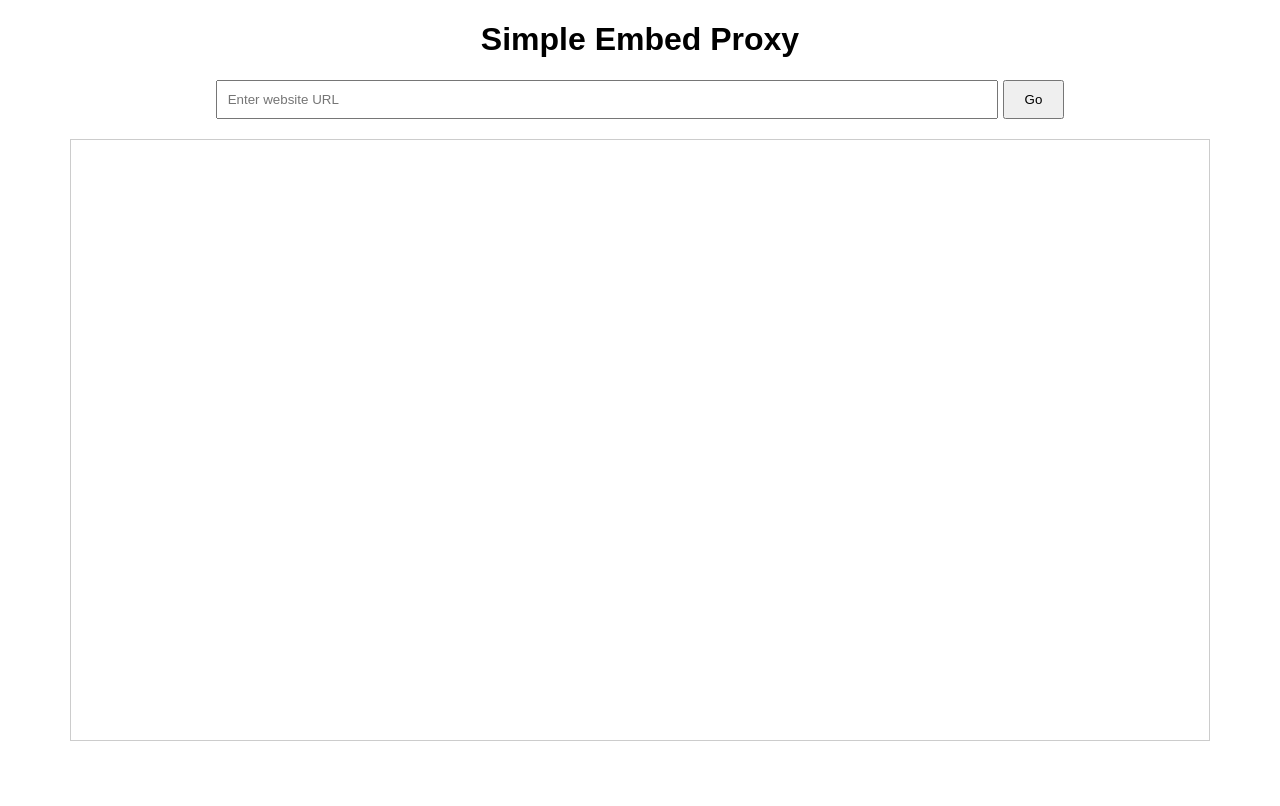
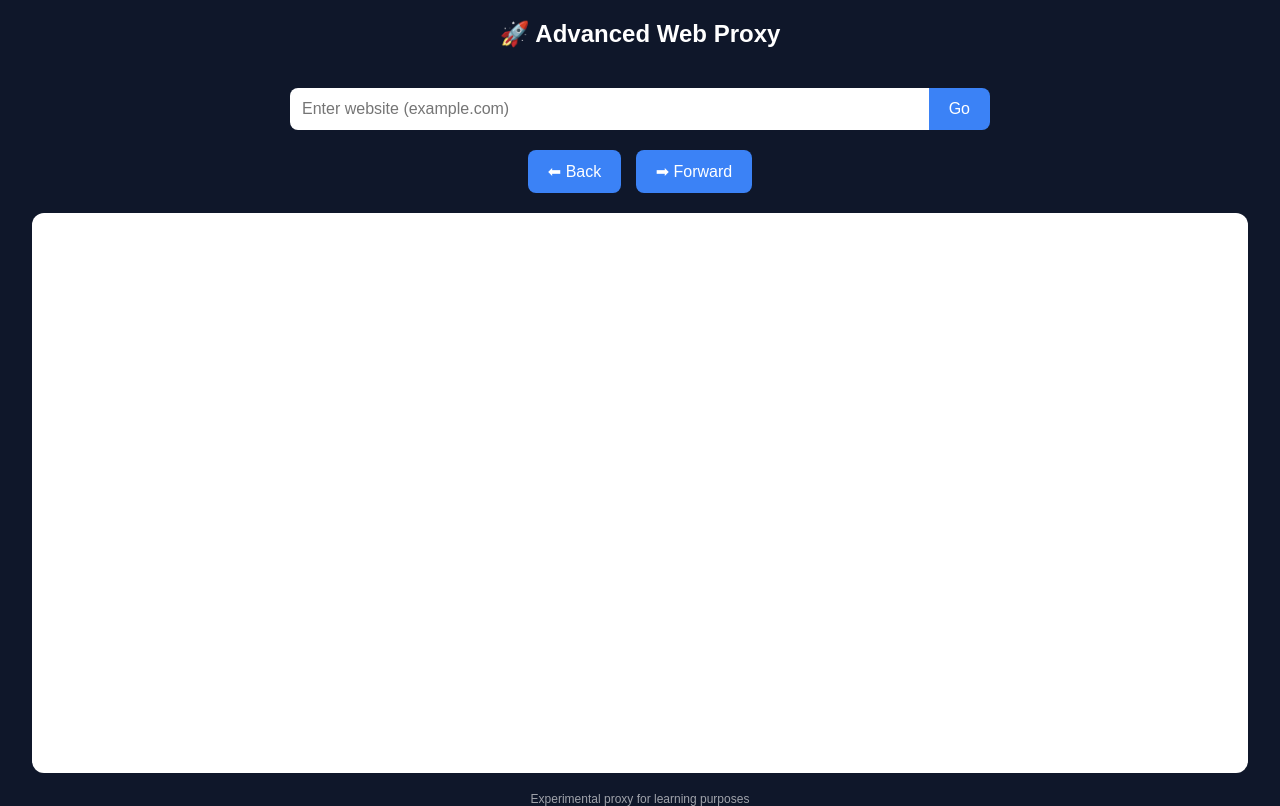
Before and after one commit to imthatguy123yt/Pete-poxy, a plain HTML site: page templates/index.html in a window 1280 px wide. Drawn offline with Linux system fonts and the light colour scheme.

Commit message:
Update index.html

```diff
--- a/templates/index.html
+++ b/templates/index.html
@@ -1,46 +1,162 @@
 <!DOCTYPE html>
 <html>
 <head>
-    <title>Simple Embed Proxy</title>
+    <title>Advanced Web Proxy</title>
     <style>
         body {
-            font-family: Arial;
+            margin: 0;
+            font-family: Arial, sans-serif;
+            background: #0f172a;
+            color: white;
             text-align: center;
         }
+
+        header {
+            padding: 20px;
+            font-size: 24px;
+            font-weight: bold;
+        }
+
+        .search-container {
+            margin: 20px auto;
+            width: 80%;
+            max-width: 700px;
+            display: flex;
+            justify-content: center;
+        }
+
         input {
-            width: 60%;
-            padding: 10px;
+            flex: 1;
+            padding: 12px;
+            font-size: 16px;
+            border-radius: 8px 0 0 8px;
+            border: none;
+            outline: none;
         }
+
         button {
-            padding: 10px 20px;
+            padding: 12px 20px;
+            font-size: 16px;
+            border: none;
+            cursor: pointer;
+            background: #3b82f6;
+            color: white;
+            border-radius: 0 8px 8px 0;
+            transition: 0.3s;
         }
+
+        button:hover {
+            background: #2563eb;
+        }
+
         iframe {
-            width: 90%;
-            height: 600px;
+            width: 95%;
+            height: 70vh;
+            border: none;
             margin-top: 20px;
-            border: 1px solid #ccc;
+            border-radius: 12px;
+            background: white;
+        }
+
+        .loader {
+            display: none;
+            margin-top: 10px;
+        }
+
+        .spinner {
+            border: 5px solid #1e293b;
+            border-top: 5px solid #3b82f6;
+            border-radius: 50%;
+            width: 40px;
+            height: 40px;
+            animation: spin 1s linear infinite;
+            margin: auto;
+        }
+
+        @keyframes spin {
+            0% { transform: rotate(0deg); }
+            100% { transform: rotate(360deg); }
+        }
+
+        .nav-buttons {
+            margin-top: 10px;
+        }
+
+        .nav-buttons button {
+            border-radius: 8px;
+            margin: 0 5px;
+        }
+
+        footer {
+            margin-top: 15px;
+            font-size: 12px;
+            opacity: 0.6;
         }
     </style>
 </head>
 <body>
 
-    <h1>Simple Embed Proxy</h1>
+<header>🚀 Advanced Web Proxy</header>
 
-    <input type="text" id="urlInput" placeholder="Enter website URL">
+<div class="search-container">
+    <input type="text" id="urlInput" placeholder="Enter website (example.com)">
     <button onclick="loadSite()">Go</button>
+</div>
 
-    <br>
+<div class="nav-buttons">
+    <button onclick="goBack()">⬅ Back</button>
+    <button onclick="goForward()">➡ Forward</button>
+</div>
 
-    <iframe id="proxyFrame"></iframe>
+<div class="loader" id="loader">
+    <div class="spinner"></div>
+</div>
 
-    <script>
-        function loadSite() {
-            let url = document.getElementById("urlInput").value;
-            // Use full URL to avoid relative path issues
-            document.getElementById("proxyFrame").src =
-                window.location.origin + "/proxy?url=" + encodeURIComponent(url);
+<iframe id="proxyFrame"></iframe>
+
+<footer>
+    Experimental proxy for learning purposes
+</footer>
+
+<script>
+    const iframe = document.getElementById("proxyFrame");
+    const loader = document.getElementById("loader");
+    const historyStack = [];
+    let historyIndex = -1;
+
+    function loadSite(url=null) {
+        if (!url) {
+            url = document.getElementById("urlInput").value;
         }
-    </script>
+        if (!url) return;
+
+        loader.style.display = "block";
+        iframe.onload = function() { loader.style.display = "none"; };
+
+        iframe.src = window.location.origin + "/proxy?url=" + encodeURIComponent(url);
+
+        // Manage history
+        if (historyIndex === -1 || historyStack[historyIndex] !== url) {
+            historyStack.splice(historyIndex+1);
+            historyStack.push(url);
+            historyIndex++;
+        }
+    }
+
+    function goBack() {
+        if (historyIndex > 0) {
+            historyIndex--;
+            loadSite(historyStack[historyIndex]);
+        }
+    }
+
+    function goForward() {
+        if (historyIndex < historyStack.length-1) {
+            historyIndex++;
+            loadSite(historyStack[historyIndex]);
+        }
+    }
+</script>
 
 </body>
 </html>
```
